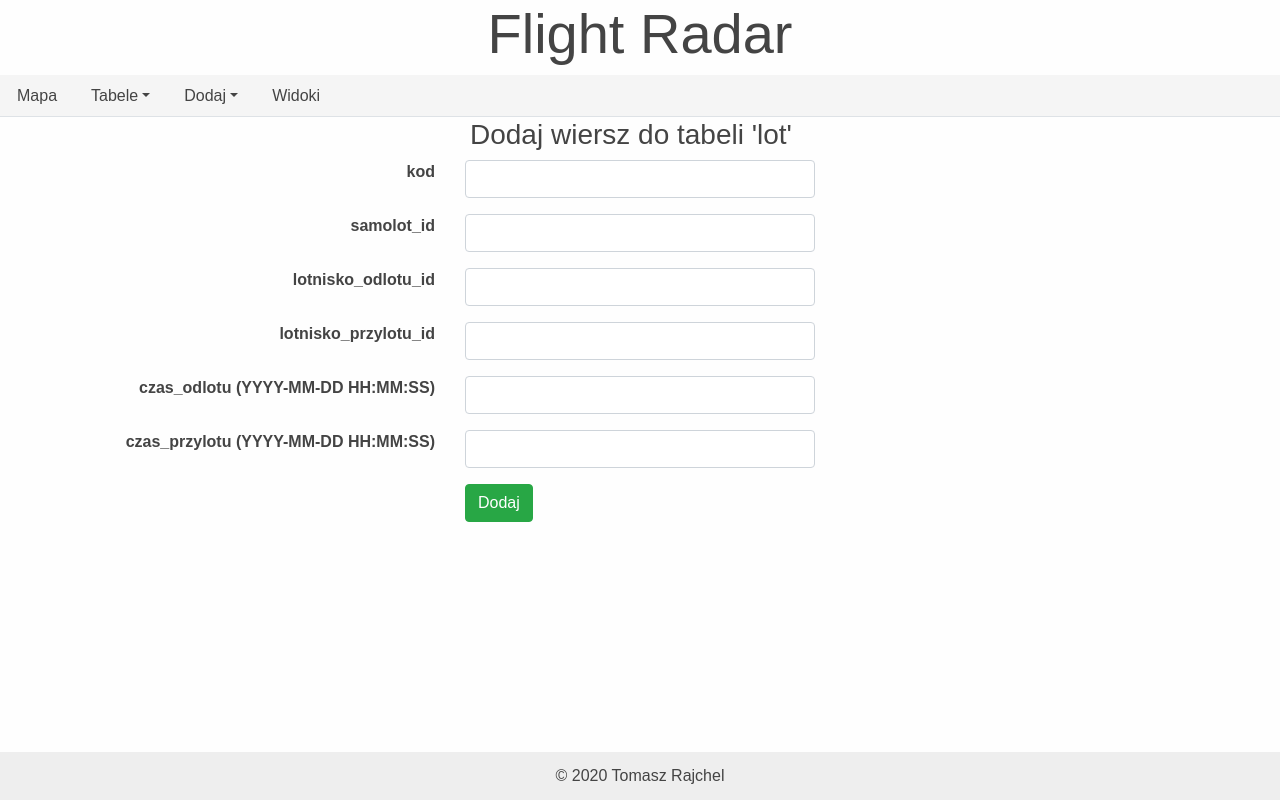
After one commit to Tomraydev-WFiIS/Flight-Radar, a Flask app: page /insert/lot in a window 1280 px wide. The commit adds this page. Run offline with Flask 3, Linux system fonts and the light colour scheme; some libraries are stand-ins or nearby versions.

Commit message:
create dynamically generated queries - insert

```diff
--- a/services/db/create_db.sql
+++ b/services/db/create_db.sql
@@ -95,7 +95,7 @@ CREATE TABLE public.lot (
                 samolot_id INTEGER NOT NULL,
                 lotnisko_odlotu_id INTEGER NOT NULL,
                 lotnisko_przylotu_id INTEGER NOT NULL,
-                czas_wylotu TIMESTAMP NOT NULL,
+                czas_odlotu TIMESTAMP NOT NULL,
                 czas_przylotu TIMESTAMP NOT NULL,
                 CONSTRAINT lot_id PRIMARY KEY (lot_id)
 );
--- /dev/null
+++ b/services/web/project/forms.py
@@ -0,0 +1,77 @@
+from flask_wtf import FlaskForm
+from wtforms import StringField, IntegerField, DecimalField, DateTimeField, SubmitField
+from wtforms.validators import DataRequired, ValidationError
+
+# custom validator \/
+# class Unique:
+#     def __init__(self, model, field, message=u"This element already exists."):
+#         self.model = model
+#         self.field = field
+#         self.message = message
+
+#     def __call__(self, form, field):
+#         check = self.model.query.filter(self.field == field.data).first()
+#         if check:
+#             raise ValidationError(self.message)
+
+def get_all_forms():
+    all_forms = {
+        "lot": Lot(),
+        "lotnisko": Lotnisko(),
+        "linia_lotnicza": LiniaLotnicza(),
+        "miasto": Miasto(),
+        "model": Model(),
+        "panstwo": Panstwo(),
+        "producent": Producent(),
+        "samolot": Samolot(),
+    }
+    return all_forms
+
+
+class Lot(FlaskForm):
+    kod = StringField("kod", validators=[DataRequired()])
+    samolot_id = IntegerField("samolot_id", validators=[DataRequired()])
+    lotnisko_odlotu_id = IntegerField("lotnisko_odlotu_id", validators=[DataRequired()])
+    lotnisko_przylotu_id = IntegerField("lotnisko_przylotu_id", validators=[DataRequired()])
+    czas_odlotu = DateTimeField("czas_odlotu (YYYY-MM-DD HH:MM:SS)", validators=[DataRequired()])
+    czas_przylotu = DateTimeField("czas_przylotu (YYYY-MM-DD HH:MM:SS)", validators=[DataRequired()])
+    submit = SubmitField("Dodaj")
+
+class Lotnisko(FlaskForm):
+    nazwa = StringField("nazwa", validators=[DataRequired()])
+    kod = StringField("kod", validators=[DataRequired()])
+    miasto_id = IntegerField("miasto_id", validators=[DataRequired()])
+    submit = SubmitField()
+
+class LiniaLotnicza(FlaskForm):
+    nazwa = StringField("nazwa", validators=[DataRequired()])
+    panstwo_id = IntegerField("panstwo_id", validators=[DataRequired()])
+    submit = SubmitField()
+
+class Miasto(FlaskForm):
+    nazwa = StringField("nazwa", validators=[DataRequired()])
+    panstwo_id = IntegerField("panstwo_id", validators=[DataRequired()])
+    dlugosc_geograficzna = DecimalField("dlugosc_geograficzna", validators=[DataRequired()])
+    szerokosc_geograficzna = DecimalField("szerokosc_geograficzna", validators=[DataRequired()])
+    submit = SubmitField()
+
+class Model(FlaskForm):
+    nazwa = StringField("nazwa", validators=[DataRequired()])
+    producent_id = IntegerField("producent_id", validators=[DataRequired()])
+    liczba_miejsc = StringField("liczba_miejsc", validators=[DataRequired()])
+    masa = DecimalField("masa", validators=[DataRequired()])
+    submit = SubmitField()
+
+class Panstwo(FlaskForm):
+    nazwa = StringField("nazwa", validators=[DataRequired()])
+    submit = SubmitField()
+
+class Producent(FlaskForm):
+    nazwa = StringField("nazwa", validators=[DataRequired()])
+    submit = SubmitField()
+
+class Samolot(FlaskForm):
+    nazwa = StringField("nazwa", validators=[DataRequired()])
+    model_id = IntegerField("model_id", validators=[DataRequired()])
+    linia_lotnicza_id = IntegerField("linia_lotnicza_id", validators=[DataRequired()])
+    submit = SubmitField()
--- a/services/web/project/routes.py
+++ b/services/web/project/routes.py
@@ -1,8 +1,16 @@
 import os
-from flask import send_from_directory, render_template
+from flask import send_from_directory, render_template, redirect, url_for, flash
 
-from project import app, db
+from project import app, db, forms
 
+def flash_errors(form):
+    """Flashes form errors"""
+    for field, errors in form.errors.items():
+        for error in errors:
+            flash(u"Błąd w polu %s - %s" % (
+                getattr(form, field).label.text,
+                error
+            ), 'error')
 
 @app.route("/")
 def index():
@@ -13,7 +21,25 @@ def index():
 def favicon():
     return send_from_directory(os.path.join(app.root_path, "static"), "favicon.ico", mimetype="image/vnd.microsoft.icon")
 
-@app.route("/tables/<table_name>", methods=["GET"])
+@app.route("/tables/<table_name>", methods=["GET", "POST"])
 def tables(table_name):
-    [table, colnames] = db.select(table=table_name, value="*")
+    [table, colnames] = db.select(table_name, value="*")
     return render_template("tables.html", table=table, colnames=colnames)
+
+@app.route('/insert/<table_name>', methods=["GET", "POST"])
+def insert(table_name):
+    all_forms = forms.get_all_forms()
+    form = all_forms[table_name]
+
+    if form.validate_on_submit():
+        db.insert(table_name, form)
+        flash("Poprawnie dodano wiersz do tabeli '{}'".format(table_name), "success")
+        return redirect(url_for('tables', table_name=table_name))
+    else:
+        flash_errors(form)
+    return render_template('insert.html', form=form, table_name=table_name)
+
+@app.route("/view")
+def view():
+    # TODO
+    return render_template("view.html")
--- a/services/web/project/static/style.css
+++ b/services/web/project/static/style.css
@@ -6,9 +6,27 @@ body {
     font-family: Arial, Helvetica, sans-serif;
     color:#444;
 }
+#navbar {
+    background-color: #f5f5f5;
+}
+
+#navbar>li>a {
+    color: #444;
+}
+
+#navbar>li>a:hover {
+    color: #000;
+    border: solid 1px #444;
+    border-bottom: none;
+}
 
 .content {
-    padding: 1em 0 4em 0;
+    padding: 1px 0 4em 0;
+}
+
+label {
+    font-weight: bold;
+    text-align: right;
 }
 
 img#world_map {
--- a/services/web/project/templates/index.html
+++ b/services/web/project/templates/index.html
@@ -1,4 +1,4 @@
-{% extends "main.html" %}
+{% extends "layout.html" %}
 {% block title %}Flight Radar - Tomasz Rajchel{% endblock %}
 {% block content %}
 
--- /dev/null
+++ b/services/web/project/templates/insert.html
@@ -0,0 +1,27 @@
+{% extends "layout.html" %}
+{% block title %}Flight Radar - Dodaj{% endblock %}
+{% block content %}
+
+<!-- INSERT -->
+<div class="container">
+  <h3 class="col-sm-6 offset-sm-4">Dodaj wiersz do tabeli '{{ table_name }}'</h3>
+  <form class="form-horizontal" action="{{ url_for('insert', table_name=table_name) }}" method="POST">
+    {{ form.hidden_tag() }}
+      {% for field in form if field.name is not in ['csrf_token', 'submit'] %}
+      <div class="form-group row">
+          {{ field.label(class="col-sm-4 control-label") }}
+          <div class="col-sm-4">
+              {{ field(class="form-control") }}
+          </div>
+      </div>
+      {% endfor %}
+
+      <div class="form-group row">
+          <div class="col-sm-4 offset-sm-4">
+              {{ form.submit(class="btn btn-success") }}
+          </div>
+      </div>
+  </form>
+</div>
+
+{% endblock content %}
--- a/services/web/project/templates/main.html
+++ b/services/web/project/templates/layout.html
@@ -30,7 +30,7 @@
             <div class="dropdown-menu">
                 <a href="{{ url_for('tables', table_name='lot')}}" class="dropdown-item">Lot</a>
                 <a href="{{ url_for('tables', table_name='lotnisko')}}" class="dropdown-item">Lotnisko</a>
-                <a href="{{ url_for('tables', table_name='linia_lotnicza')}}" class="dropdown-item">Linia Lotnicza</a>
+                <a href="{{ url_for('tables', table_name='linia_lotnicza')}}" class="dropdown-item">Linia_Lotnicza</a>
                 <a href="{{ url_for('tables', table_name='miasto')}}" class="dropdown-item">Miasto</a>
                 <a href="{{ url_for('tables', table_name='model')}}" class="dropdown-item">Model</a>
                 <a href="{{ url_for('tables', table_name='panstwo')}}" class="dropdown-item">Państwo</a>
@@ -38,15 +38,46 @@
                 <a href="{{ url_for('tables', table_name='samolot')}}" class="dropdown-item">Samolot</a>
             </div>
         </li>
-        <li class="nav-item">
-            <a href="#" class="nav-link">Widoki</a>
+        <li class="nav-item dropdown">
+            <a href="#" class="nav-link dropdown-toggle" data-toggle="dropdown">Dodaj</a>
+            <div class="dropdown-menu">
+                <a href="{{ url_for('insert', table_name='lot')}}" class="dropdown-item">Lot</a>
+                <a href="{{ url_for('insert', table_name='lotnisko')}}" class="dropdown-item">Lotnisko</a>
+                <a href="{{ url_for('insert', table_name='linia_lotnicza')}}" class="dropdown-item">Linia_Lotnicza</a>
+                <a href="{{ url_for('insert', table_name='miasto')}}" class="dropdown-item">Miasto</a>
+                <a href="{{ url_for('insert', table_name='model')}}" class="dropdown-item">Model</a>
+                <a href="{{ url_for('insert', table_name='panstwo')}}" class="dropdown-item">Państwo</a>
+                <a href="{{ url_for('insert', table_name='producent')}}" class="dropdown-item">Producent</a>
+                <a href="{{ url_for('insert', table_name='samolot')}}" class="dropdown-item">Samolot</a>
+            </div>
         </li>
         <li class="nav-item">
-            <a href="#" class="nav-link">Dodaj</a>
+            <a href="{{ url_for('view')}}" class="nav-link">Widoki</a>
         </li>
     </ul>
 
     <div class="content">
+        <!-- FLASH ERRORS -->
+        {% with errors = get_flashed_messages(category_filter=["error"]) %}
+        {% if errors %}
+        <ul>
+            {%- for msg in errors %}
+            <li class="alert alert-danger">{{ msg }}</li>
+            {% endfor -%}
+        </ul>
+        {% endif %}
+        {% endwith %}
+
+        {% with messages = get_flashed_messages(category_filter=["success"]) %}
+        {% if messages %}
+        <ul>
+            {%- for msg in messages %}
+            <li class="alert alert-success">{{ msg }}</li>
+            {% endfor -%}
+        </ul>
+        {% endif %}
+        {% endwith %}
+
         {% block content %}{% endblock %}
     </div>
 
--- a/services/web/project/templates/tables.html
+++ b/services/web/project/templates/tables.html
@@ -1,9 +1,10 @@
-{% extends "main.html" %}
+{% extends "layout.html" %}
 {% block title %}Tabele{% endblock %}
 {% block content %}
+<!-- SELECT -->
 <div class="container">
     <div class="row">
-        <div class="col-12">
+        <div class="col-sm-12">
             <table class="table table-stripped table-hover">
                 <thead class="thead-dark">
                   <tr>
--- a/services/web/project/templates/view.html
+++ b/services/web/project/templates/view.html
@@ -1,7 +1,7 @@
-{% extends "main.html" %}
+{% extends "layout.html" %}
 {% block title %}Flight Radar - Widoki{% endblock %}
 {% block content %}
 
-<!-- TODO -->
+<h1>TODO</h1>
 
 {% endblock content %}
--- a/services/web/run.py
+++ b/services/web/run.py
@@ -2,4 +2,5 @@ from project import app
 
 
 if __name__ == "__main__":
+    app.config["SECRET_KEY"] = "XkeMQJkoyUYvtQaO7se8Gw"
     app.run(debug=True, host="0.0.0.0", port=80)
```
Also changed, not shown: services/db/pop_db.sql (+6 -6 lines), services/web/project/db.py (+38 -17 lines), services/web/project/templates/add.html (deleted, +0 -7 lines).
